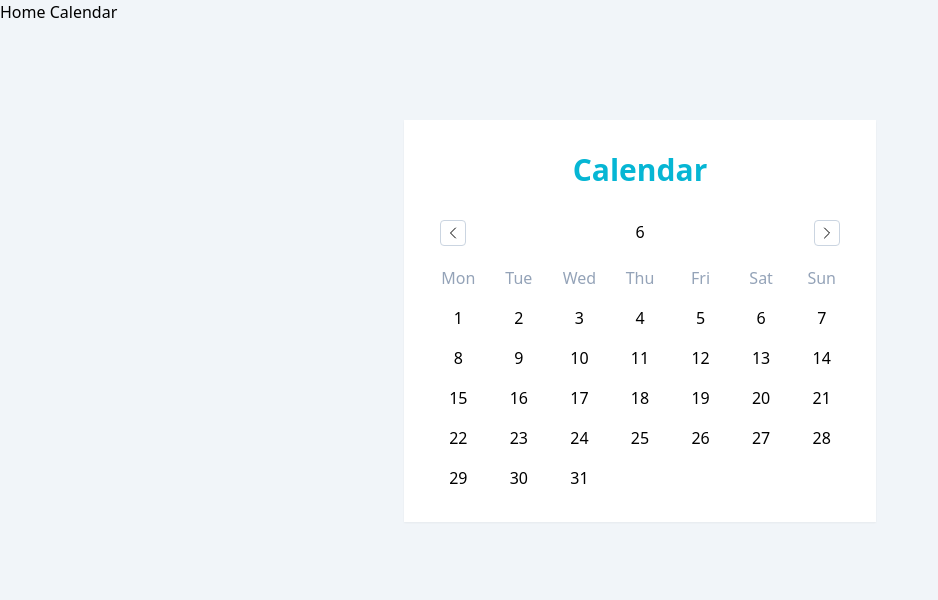
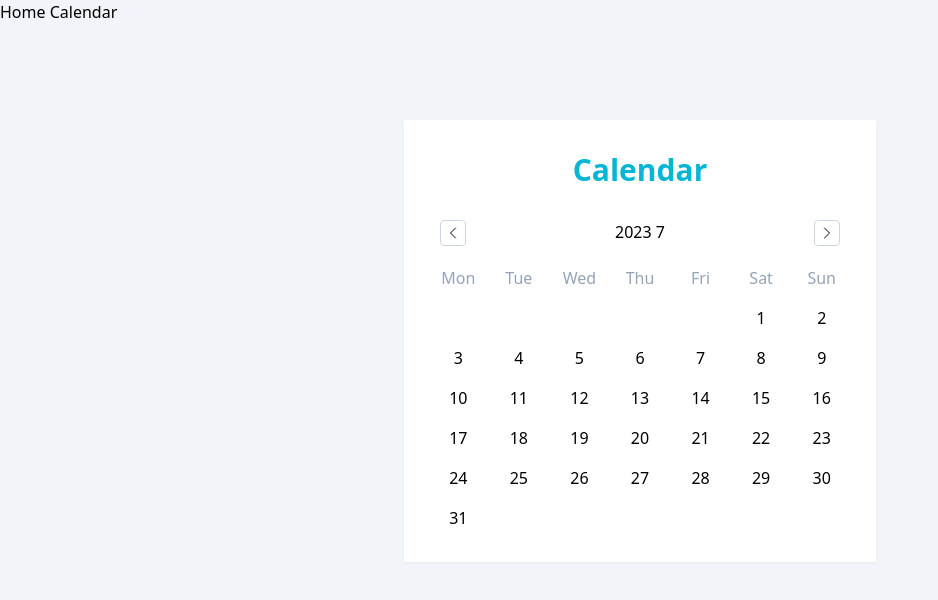
Before and after one commit to pamcy/Vue3-Toolbox, a Nuxt app: page /calendar in a window 1280 px wide. Shown: the top 600 px of the page, without its empty margins (0-938 px from the left). Built offline with nearby package versions, Linux system fonts and the light colour scheme.

Commit message:
render all days per month

```diff
--- a/pages/calendar.vue
+++ b/pages/calendar.vue
@@ -25,7 +25,7 @@
                 />
               </svg>
             </button>
-            <h3 class="text-center">{{ currentMonth }}</h3>
+            <h3 class="text-center">{{ currentYear }} {{ currentMonth + 1 }}</h3>
             <button class="mr-1 rounded border border-slate-300 p-1 hover:border-cyan-500">
               <svg
                 xmlns="http://www.w3.org/2000/svg"
@@ -55,7 +55,20 @@
               </div>
             </div>
             <div class="mt-4 grid grid-cols-7 gap-4">
-              <div v-for="d in 31" :key="d" class="flex items-center justify-center">{{ d }}</div>
+              <!-- render empty divs for days before the start day of month -->
+              <div
+                v-for="day in startDayOfMonth"
+                :key="day"
+                class="flex items-center justify-center"
+              ></div>
+
+              <div
+                v-for="number in totalDaysInMonth"
+                :key="number"
+                class="flex items-center justify-center"
+              >
+                {{ number }}
+              </div>
             </div>
           </div>
         </div>
@@ -69,8 +82,32 @@ export default {
   data() {
     return {
       title: 'Calendar',
-      currentMonth: new Date().getMonth(),
-      days: ['Mon', 'Tue', 'Wed', 'Thu', 'Fri', 'Sat', 'Sun'] // Sunday - Saturday : 0 - 6
+      currentYear: new Date().getFullYear(),
+      currentMonth: new Date().getMonth(), // January - December : 0 - 11
+      days: ['Mon', 'Tue', 'Wed', 'Thu', 'Fri', 'Sat', 'Sun']
+    }
+  },
+  computed: {
+    totalDaysInMonth() {
+      // pass 0 as day to get last day of current month
+      return new Date(this.currentYear, this.currentMonth + 1, 0).getDate()
+    },
+    startDayOfMonth() {
+      // pass 1 as day to get first day of current month
+
+      // default first day of month is Sunday : 0
+      // Sunday - Saturday : 0 - 6
+
+      // but we want Monday - Sunday : 0 - 6
+      // so we subtract 1 from first day of month
+      const startDay = new Date(this.currentYear, this.currentMonth, 1).getDay() - 1
+
+      if (startDay === -1) {
+        // if start day is Sunday, we want it to be the last day of week
+        return 6
+      }
+
+      return startDay
     }
   }
 }
```
